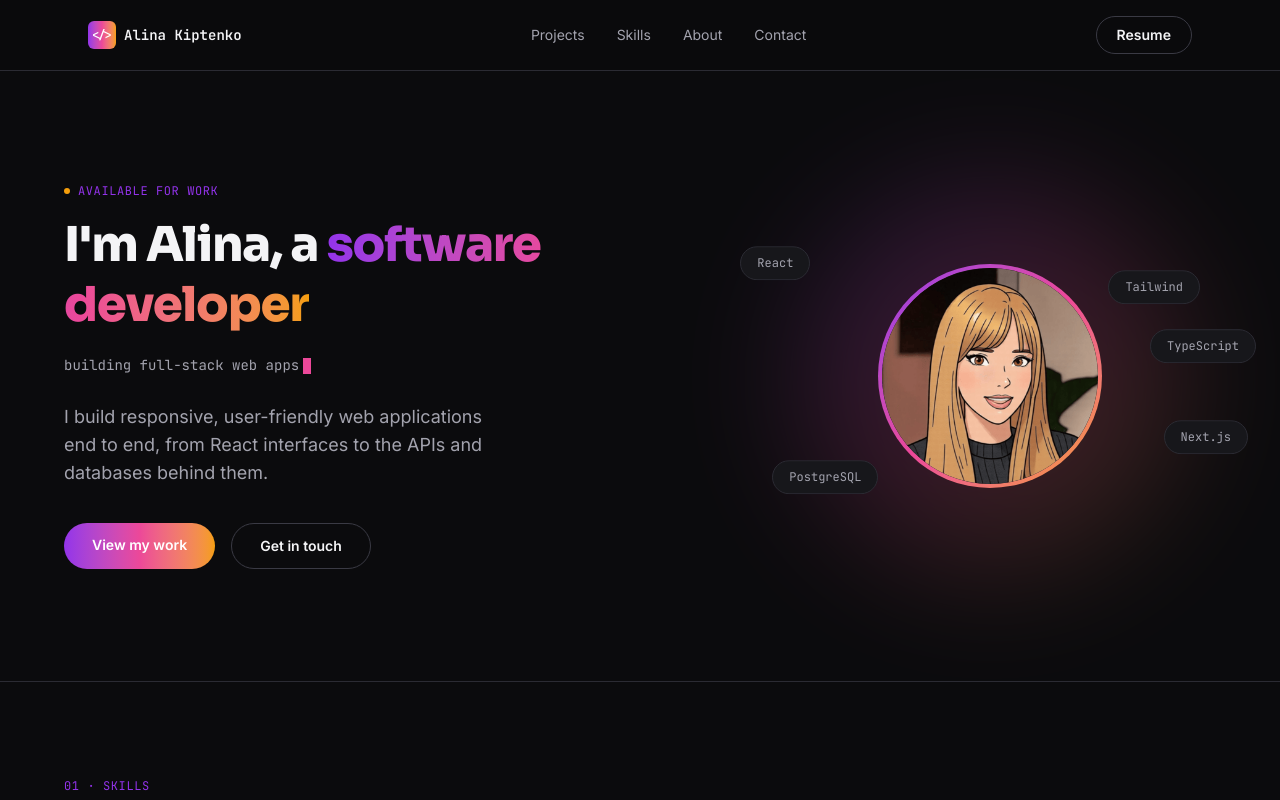
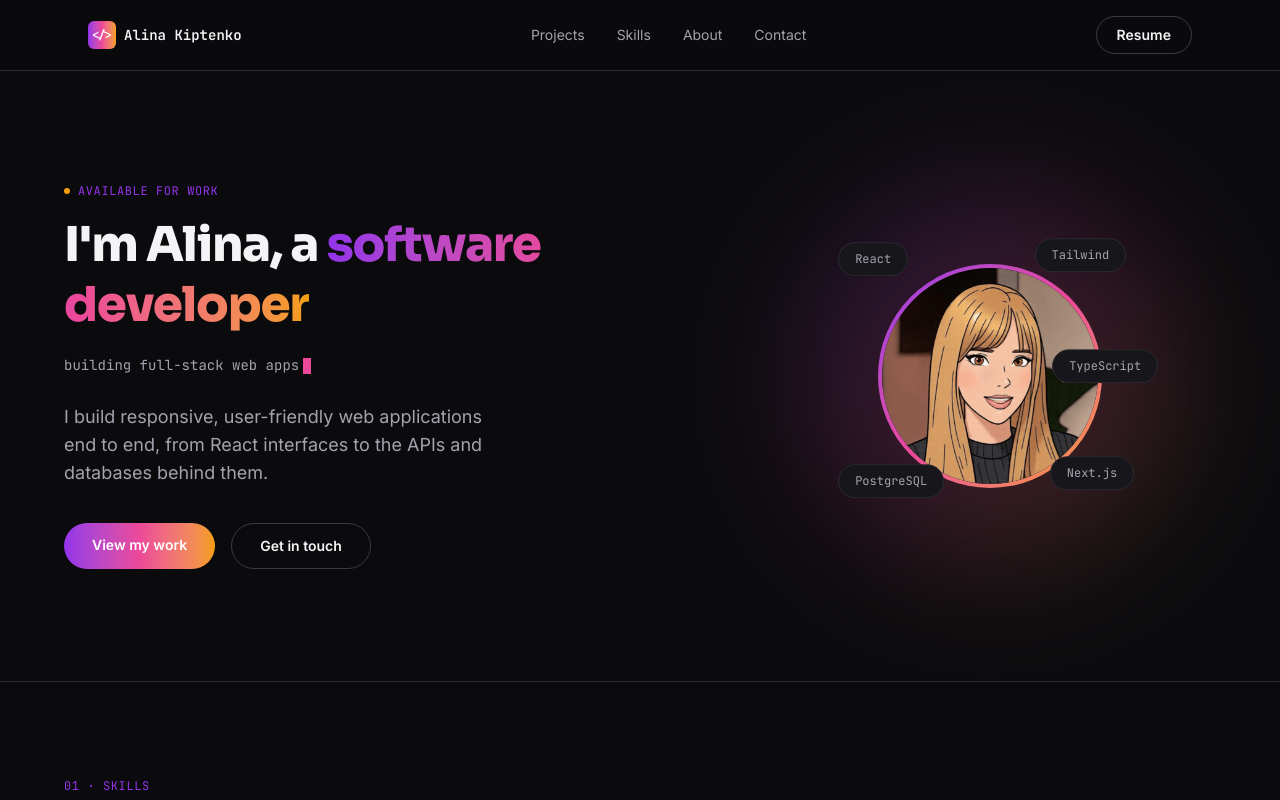
Before and after one commit to Alina201998/personal-website, a Next.js app: page / in a window 1280 px wide. Shown: the top 800 px of the page. Built offline with nearby package versions, Linux system fonts and the light colour scheme.

Commit message:
Anchor hero pills to avatar, fix about photo

```diff
--- a/app/page.tsx
+++ b/app/page.tsx
@@ -46,8 +46,8 @@ export default function Home() {
             <div className="relative flex items-center justify-center">
               <div className="absolute w-96 h-96 rounded-full bg-gradient-to-br from-purple via-pink to-amber opacity-20 blur-3xl" />
 
-              <div className="relative w-56 h-56 rounded-full p-1 bg-gradient-to-br from-purple via-pink to-amber">
-                <div className="w-full h-full rounded-full overflow-hidden bg-surface-2">
+              <div className="relative w-44 h-44 sm:w-56 sm:h-56">
+                <div className="w-full h-full rounded-full p-1 bg-gradient-to-br from-purple via-pink to-amber">                <div className="w-full h-full rounded-full overflow-hidden bg-surface-2">
                   <Image
                     src="/avatar.png"
                     alt="Alina Kiptenko"
@@ -58,21 +58,20 @@ export default function Home() {
                   />
                 </div>
                 </div>
-
-              <div className="absolute -top-2 -left-6 px-4 py-2 rounded-full bg-surface-1 border border-border font-mono text-xs text-text-secondary animate-float [animation-delay:0s]">
+                <div className="absolute -top-3 -left-10 px-4 py-2 rounded-full bg-surface-1 border border-border font-mono text-xs text-text-secondary animate-float [animation-delay:0s]">
                   React
                 </div>
-              <div className="absolute bottom-6 -right-8 px-4 py-2 rounded-full bg-surface-1 border border-border font-mono text-xs text-text-secondary animate-float [animation-delay:1.2s]">
+                <div className="absolute -bottom-3 -right-8 px-4 py-2 rounded-full bg-surface-1 border border-border font-mono text-xs text-text-secondary animate-float [animation-delay:1.2s]">
                   Next.js
                 </div>
-              <div className="absolute -bottom-4 left-2 px-4 py-2 rounded-full bg-surface-1 border border-border font-mono text-xs text-text-secondary animate-float [animation-delay:2.4s]">
+                <div className="absolute -bottom-5 -left-10 px-4 py-2 rounded-full bg-surface-1 border border-border font-mono text-xs text-text-secondary animate-float [animation-delay:2.4s]">
                   PostgreSQL
                 </div>
-              <div className="absolute top-1/3 -right-10 px-4 py-2 rounded-full bg-surface-1 border border-border font-mono text-xs text-text-secondary animate-float [animation-delay:0.6s]">
-                TypeScript
+                <div className="absolute top-1/2 -translate-y-1/2 -right-14 px-4 py-2 rounded-full bg-surface-1 border border-border font-mono text-xs text-text-secondary animate-float [animation-delay:0.6s]">                  TypeScript
                 </div>
-              <div className="absolute top-4 right-4 px-4 py-2 rounded-full bg-surface-1 border border-border font-mono text-xs text-text-secondary animate-float [animation-delay:1.8s]">
+                <div className="absolute -top-4 -right-6 px-4 py-2 rounded-full bg-surface-1 border border-border font-mono text-xs text-text-secondary animate-float [animation-delay:1.8s]">
                   Tailwind
+                </div>
               </div>
             </div>
 
```
Lines whose indentation alone changed are shown as unchanged.
